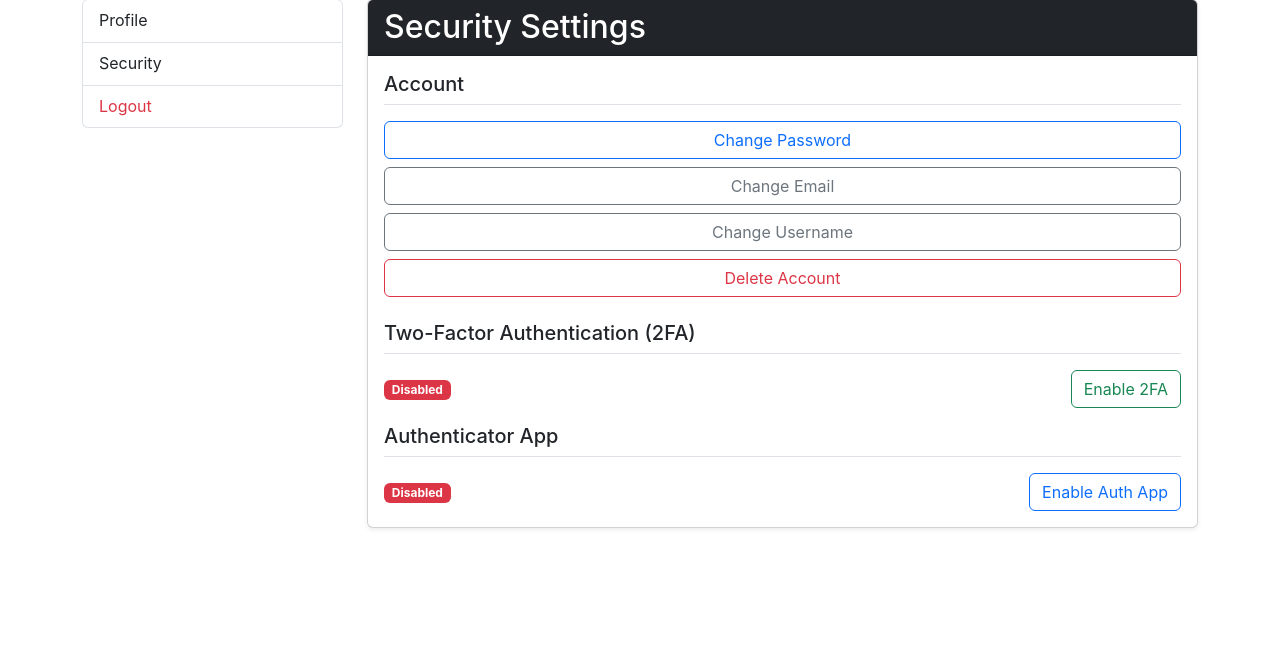
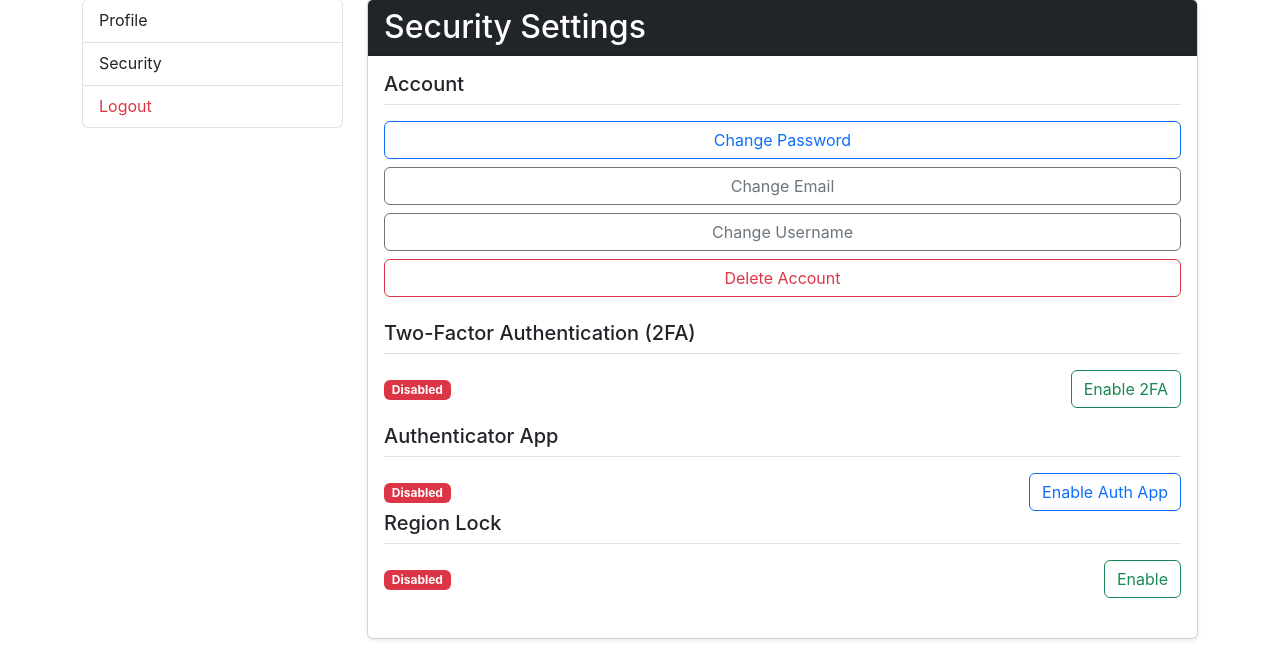
Before and after one commit to NinoWino/SecurityProj, a Flask app: template templates/security.html in a window 1280 px wide. Shown: the part 130-800 px from the top of the page. Run offline with Flask 3, Linux system fonts and the light colour scheme; the template is opened without the code that fills it: values that come from a table or form of the project are taken from there, others are empty; tables that the repository leaves empty hold one stand-in row (values such as "Sample post"); some libraries are stand-ins or nearby versions.

Commit message:
added region locking

```diff
--- a/app.py
+++ b/app.py
@@ -218,7 +218,6 @@ def login():
         user = db.session.scalars(stmt).first()
 
         if user:
-            # Account lockout check
             if user.is_locked:
                 if user.last_failed_login and datetime.utcnow() - user.last_failed_login >= LOCK_DURATION:
                     user.failed_attempts = 0
@@ -229,14 +228,23 @@ def login():
                     return render_template('login.html', form=form, error=error)
 
             if check_password_hash(user.password, form.password.data):
+                location = get_location_data()
+                current_country = location.get('country')
+
+                if user.region_lock_enabled:
+                    if user.last_country and user.last_country != current_country:
+                        flash(f"Login blocked: region mismatch. Expected {user.last_country}, got {current_country}.", "danger")
+                        return redirect(url_for('login'))
+                    elif not user.last_country:
+                        user.last_country = current_country
+                        db.session.commit()
+
                 if user.preferred_2fa == 'totp' and user.totp_secret:
                     session['pre_2fa_user_id'] = user.id
                     return redirect(url_for('two_factor_totp'))
 
                 if user.two_factor_enabled:
                     session['pre_2fa_user_id'] = user.id
-
-                    # fallback to email
                     code = f"{random.randint(0, 999999):06d}"
                     user.otp_code = code
                     user.otp_expiry = datetime.utcnow() + timedelta(minutes=5)
@@ -245,21 +253,18 @@ def login():
                     msg = Message(
                         subject="Your One-Time Login Code",
                         recipients=[user.email],
-                        body=f"Hello {user.username},\n\nYour login code is: {code}\n\nIt expires in 5 minutes."
+                        body=f"Hello {user.username},\n\nYour login code is: {code}\nIt expires in 5 minutes."
                     )
                     mail.send(msg)
                     return redirect(url_for('two_factor'))
 
-                # ✅ No 2FA → complete login and notify
                 login_user(user)
                 session['last_active'] = datetime.utcnow().isoformat()
                 user.failed_attempts = 0
                 db.session.commit()
-
-                send_login_alert_email(user)  # move into helper
+                send_login_alert_email(user)
                 return redirect(url_for('profile'))
 
-            # Password incorrect
             user.failed_attempts += 1
             user.last_failed_login = datetime.utcnow()
             if user.failed_attempts >= MAX_ATTEMPTS:
@@ -270,6 +275,7 @@ def login():
             error = 'Email not found.'
 
     return render_template('login.html', form=form, error=error, message=request.args.get('message'))
+
 
 @app.route('/login/google')
 def login_google():
@@ -298,20 +304,34 @@ def auth_callback():
     user = db.session.scalars(stmt).first()
 
     if not user:
-        # Auto-register the user with default 'user' role
         user = User(
             username=user_info.get('name') or email.split('@')[0],
             email=email,
-            password=generate_password_hash(os.urandom(16).hex()),  # Random unusable password
-            role_id=1  # Default to 'user' role
+            password=generate_password_hash(os.urandom(16).hex()),  # Unusable random password
+            role_id=1  # Default to 'user'
         )
         db.session.add(user)
         db.session.commit()
 
+    location = get_location_data()
+    country = location.get('country')
+
+    if user.region_lock_enabled:
+        if user.last_country and user.last_country != country:
+            flash(f"Login blocked: region mismatch. Expected {user.last_country}, got {country}.", "danger")
+            return redirect(url_for('login'))
+        elif not user.last_country:
+            user.last_country = country
+            db.session.commit()
+
+    # ✅ Finalize login
     login_user(user)
     session['last_active'] = datetime.utcnow().isoformat()
 
+    send_login_alert_email(user)
+
     return redirect(url_for('profile'))
+
 
 
 @app.route('/logout')
@@ -681,12 +701,20 @@ def fallback_to_email_otp():
 
     return redirect(url_for('two_factor', resent=1))
 
-
 @app.route('/security')
 @login_required
 def security():
     toggle_form = Toggle2FAForm()
     return render_template('security.html', toggle_form=toggle_form)
+
+@app.route('/toggle_region_lock', methods=['POST'])
+@login_required
+def toggle_region_lock():
+    current_user.region_lock_enabled = not current_user.region_lock_enabled
+    db.session.commit()
+    flash(f"Region lock {'enabled' if current_user.region_lock_enabled else 'disabled'}.", "info")
+    return redirect(url_for('security'))
+
 
 #------------------------------------------------------------------------------------------------------------------------------------------------------------------------------
 #------------------------------------------------------------------------------------------------------------------------------------------------------------------------------
--- a/models.py
+++ b/models.py
@@ -20,8 +20,9 @@ class User(UserMixin, db.Model):
     otp_code           = db.Column(db.String(6), nullable=True)
     otp_expiry         = db.Column(db.DateTime, nullable=True)
     totp_secret = db.Column(db.String(32), nullable=True)
-    preferred_2fa = db.Column(db.String(10), default='email')  # 'email' or 'totp'
-
+    preferred_2fa = db.Column(db.String(10), default='email')
+    region_lock_enabled = db.Column(db.Boolean, default=False)
+    last_country = db.Column(db.String(64))
 
 class Role(db.Model):
     __tablename__ = 'roles'
--- a/templates/security.html
+++ b/templates/security.html
@@ -51,6 +51,23 @@
           <a href="{{ url_for('start_totp_setup') }}" class="btn btn-outline-primary">Enable Auth App</a>
         {% endif %}
       </div>
+
+    <h5 class="mb-3 border-bottom pb-2">Region Lock</h5>
+    <div class="d-flex justify-content-between align-items-center mb-4">
+      <div>
+        {% if current_user.region_lock_enabled %}
+          <span class="badge bg-success">Enabled</span>
+        {% else %}
+          <span class="badge bg-danger">Disabled</span>
+        {% endif %}
+      </div>
+      <form method="POST" action="{{ url_for('toggle_region_lock') }}" class="d-inline">
+        <button type="submit" class="btn btn-outline-{{ 'danger' if current_user.region_lock_enabled else 'success' }}">
+          {{ 'Disable' if current_user.region_lock_enabled else 'Enable' }}
+        </button>
+      </form>
+    </div>
+
     {% with messages = get_flashed_messages(with_categories=true) %}
         {% if messages %}
           <div class="mt-3">
```
